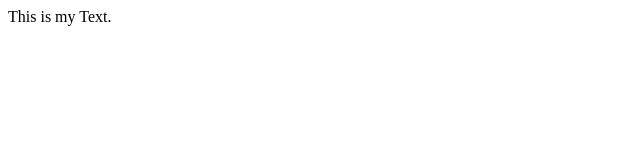
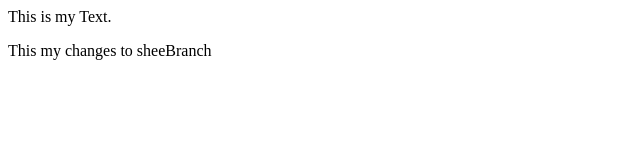
Before and after one commit to Sheenajustine/siaGit, a plain HTML site: page index.html in a window 1280 px wide. Shown: the whole page, without its empty margins (0-640 px from the left). Drawn offline with Linux system fonts and the light colour scheme.

Commit message:
made changes for the new branch

```diff
--- a/index.html
+++ b/index.html
@@ -1,5 +1,6 @@
 <html>
 	<body>
 		<p>This is my Text.</p>
+		<p>This my changes to sheeBranch</p>
 	</body>
 </html>
```
